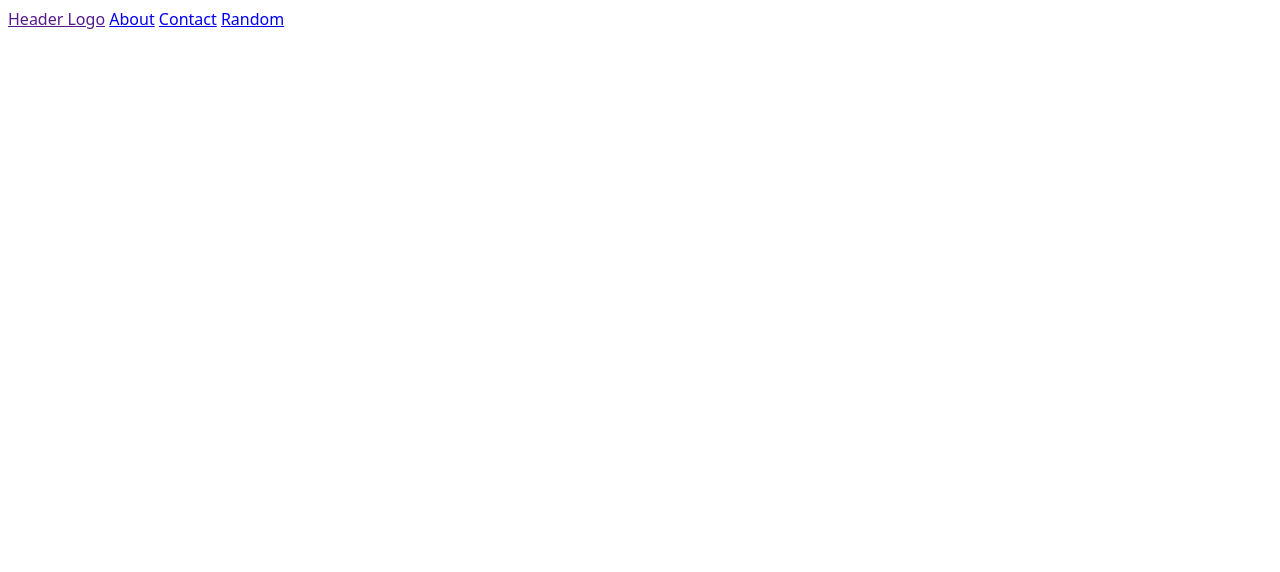
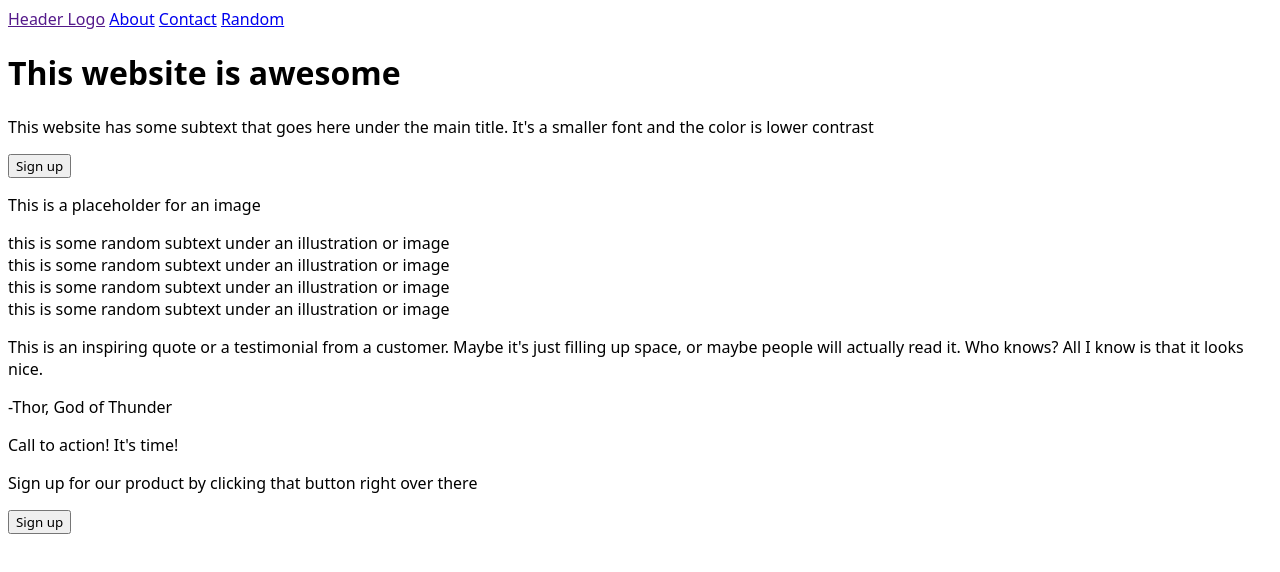
Before and after one commit to BP-no/The-Odin-Project-Website-Landing-Page, a plain HTML site: page index.html in a window 1280 px wide. Drawn offline with Linux system fonts and the light colour scheme.

Commit message:
added all text content to index.html

```diff
--- a/index.html
+++ b/index.html
@@ -13,6 +13,36 @@
         <a href="contact.html" target="_blank">Contact</a>
         <a href="random.html" target="_blank">Random</a>
     </div>
+    <div class="section1">
+        <div class="section1A">
+            <h1 class="webslogan">This website is awesome</h1>
+            <p class="webdesc"> This website has some subtext that goes here under the main title. It's a smaller font and the color is lower contrast</p>
+            <button class="signup">Sign up</button>
+        </div>
+        <p class="imgplaceholder">This is a placeholder for an image</p>
+    </div>
+    <div class="randomcontainer">
+        <div class="randominfoimg">
+            <div class="infoplaceholder1"></div>
+            <div class="infoplaceholder2"></div>
+            <div class="infoplaceholder3"></div>
+            <div class="infoplaceholder4"></div>
+        </div>
+        <div class="randominfotxt">
+            <div class="txtplaceholder1">this is some random subtext under an illustration or image</div>
+            <div class="txtplaceholder2">this is some random subtext under an illustration or image</div>
+            <div class="txtplaceholder3">this is some random subtext under an illustration or image</div>
+            <div class="txtplaceholder4">this is some random subtext under an illustration or image</div>
+        </div>
+    <div class="quote">
+        <p class="quotetxt">This is an inspiring quote or a testimonial from a customer. Maybe it's just filling up space, or maybe people will actually read it. Who knows? All I know is that it looks nice.</p>
+        <p class="quotename">-Thor, God of Thunder</p>
+    </div>
+    <div class="actioncall">
+        <p class="actionslogan">Call to action! It's time!</p>
+        <p class="actiondesc">Sign up for our product by clicking that button right over there</p>
+        <button class="actionsignup">Sign up</button>
+    </div>
 </body>
 
 </html>
```
